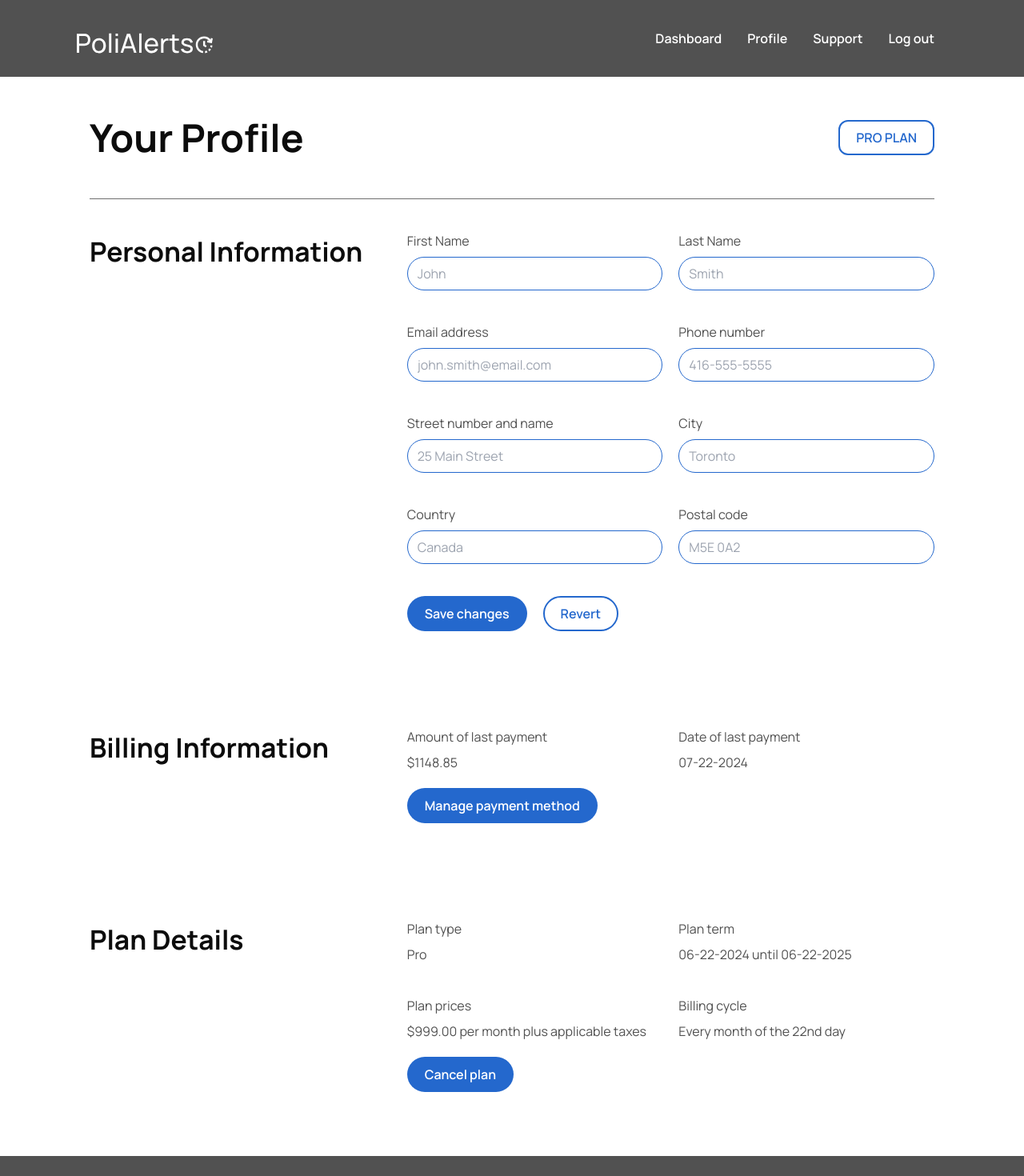
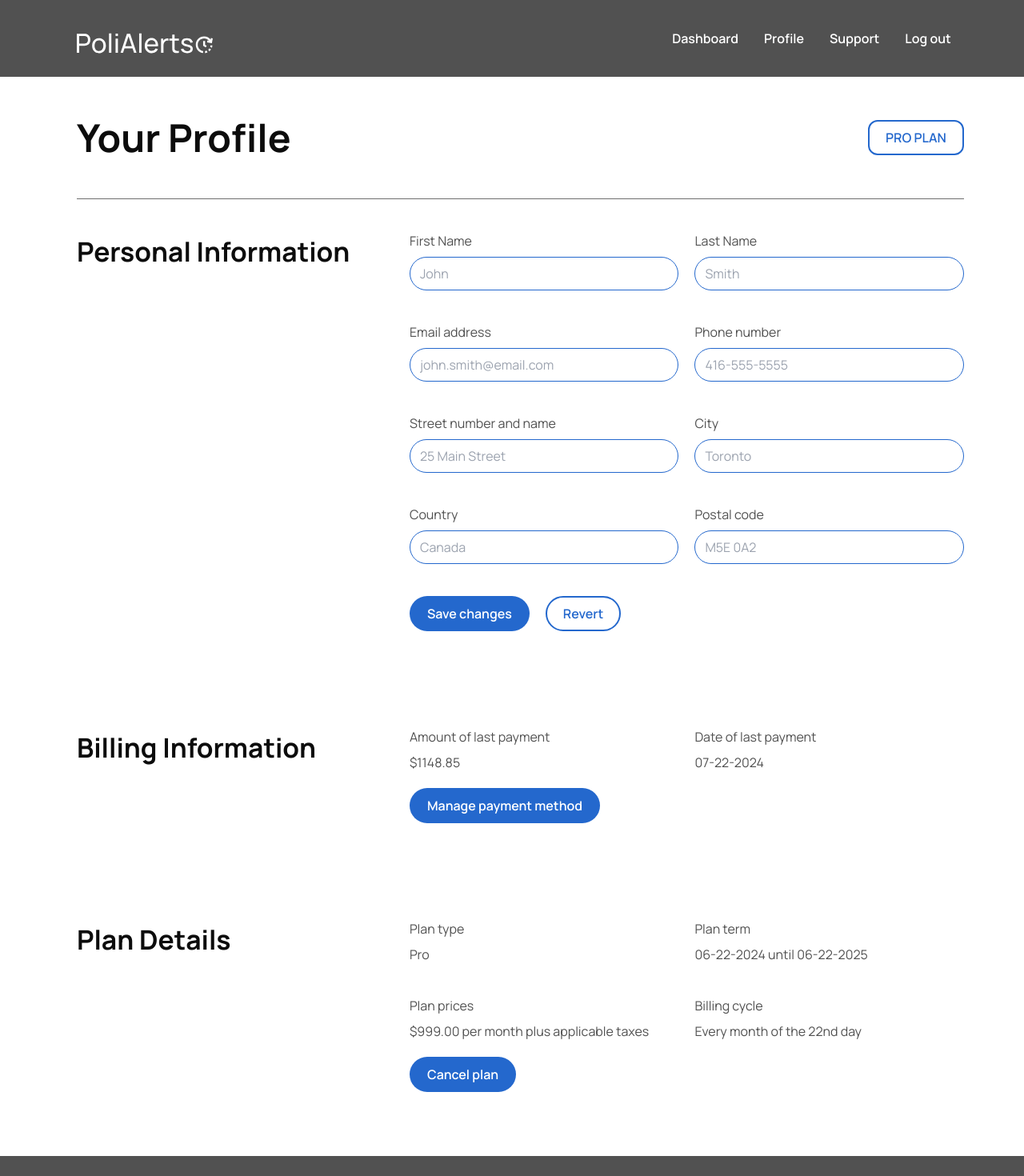
Before and after one commit to MurtazaAhmad/polialerts-app, a Next.js app: page /profile in a window 1280 px wide. Shown: the top 1470 px of the page at 80% size. Built offline with nearby package versions, Linux system fonts and the light colour scheme; no server answers.

Commit message:
Alignment set for all pages

```diff
--- a/src/app/dashboard/page.tsx
+++ b/src/app/dashboard/page.tsx
@@ -126,7 +126,7 @@ export default function Dashboard() {
       <Navbar />
 
       {/* Header */}
-      <div className="font-Manrope lg:mx-28  md:mx-14 mx-5 py-5 md:py-10 border-b  border-b-iota  md:gap-5 gap-5 flex-col md:flex-row flex md:justify-between md:items-center">
+      <div className="font-Manrope lg:pl-24 lg:pr-[4.70rem] md:px-10 px-5 py-5 md:py-10   md:gap-5 gap-5 flex-col md:flex-row flex md:justify-between md:items-center">
         <div>
           <h2 className="text-headingColor font-bold md:text-[3rem] text-[2.3rem] ">
             Your alerts{" "}
@@ -156,6 +156,10 @@ export default function Dashboard() {
         </div>
       </div>
 
+      <div className="lg:pl-24 lg:pr-[4.70rem] md:px-10 px-5">
+        <hr className="w-[100%] lg:border-iota" />
+      </div>
+
       {userDetails?.channels && userDetails.channels.length > 0 ? (
         userDetails.channels.map((channel) => (
           <CoverageArea
--- a/src/app/page.tsx
+++ b/src/app/page.tsx
@@ -126,7 +126,7 @@ export default function Dashboard() {
       <Navbar />
 
       {/* Header */}
-      <div className="font-Manrope lg:mx-28  md:mx-14 mx-5 py-5 md:py-10 border-b  border-b-iota  md:gap-5 gap-5 flex-col md:flex-row flex md:justify-between md:items-center">
+      <div className="font-Manrope lg:pl-24 lg:pr-[4.70rem] md:px-10 px-5 py-5 md:py-10 border-b  border-b-iota  md:gap-5 gap-5 flex-col md:flex-row flex md:justify-between md:items-center">
         <div>
           <h2 className="text-headingColor font-bold md:text-[3rem] text-[2.3rem] ">
             Your alerts{" "}
--- a/src/app/profile/page.tsx
+++ b/src/app/profile/page.tsx
@@ -1,26 +1,31 @@
-import Footer from '@/components/Footer/Footer'
-import Navbar from '@/components/Navbar/Navbar'
-import BillingInfo from '@/components/Profile/BillingInfo'
-import PersonalInfo from '@/components/Profile/PersonalInfo'
-import PlanDetails from '@/components/Profile/PlanDetails'
-import React from 'react'
+import Footer from "@/components/Footer/Footer";
+import Navbar from "@/components/Navbar/Navbar";
+import BillingInfo from "@/components/Profile/BillingInfo";
+import PersonalInfo from "@/components/Profile/PersonalInfo";
+import PlanDetails from "@/components/Profile/PlanDetails";
+import React from "react";
 
 export default function Profile() {
   return (
     <>
-    <Navbar/>
-            <div
-                className='font-Manrope lg:mx-28  md:mx-14 mx-5 py-5 md:py-10 border-b  border-b-iota  md:gap-5 gap-5 flex-col md:flex-row flex md:justify-between md:items-center'>
-                <h2 className='text-headingColor font-bold md:text-[3rem] text-[2.3rem] '>Your Profile</h2>
-                <button className='py-2 px-5 w-fit  h-fit uppercase border-blueColor  font-semibold  border-2 rounded-xl text-blueColor'>
-                    pro plan
-                </button>
-            </div>
-          <PersonalInfo/>
-          <BillingInfo/>
-          <PlanDetails/>
-      <Footer/>
-        </>
+      <Navbar />
+      <div className="font-Manrope lg:pl-24 lg:pr-[4.70rem] md:px-10 px-5 py-5 md:py-10  md:gap-5 gap-5 flex-col md:flex-row flex md:justify-between md:items-center">
+        <h2 className="text-headingColor font-bold md:text-[3rem] text-[2.3rem] ">
+          Your Profile
+        </h2>
+        <button className="py-2 px-5 w-fit  h-fit uppercase border-blueColor  font-semibold  border-2 rounded-xl text-blueColor">
+          pro plan
+        </button>
+      </div>
 
-  )
+      <div className="lg:pl-24 lg:pr-[4.70rem] md:px-10 px-5">
+        <hr className="w-[100%] lg:border-iota" />
+      </div>
+
+      <PersonalInfo />
+      <BillingInfo />
+      <PlanDetails />
+      <Footer />
+    </>
+  );
 }
--- a/src/app/support/page.tsx
+++ b/src/app/support/page.tsx
@@ -7,20 +7,24 @@ export default function Support() {
   return (
     <div>
       <Navbar />
-      <div className="font-Manrope lg:mx-28  md:mx-14 mx-5 py-5 md:py-10 border-b  border-b-iota  md:gap-5 gap-5 flex-col md:flex-row flex md:justify-between md:items-center">
+      <div className="font-Manrope lg:pl-24 lg:pr-[4.70rem] md:px-10 px-5 py-5 md:py-10   md:gap-5 gap-5 flex-col md:flex-row flex md:justify-between md:items-center">
         <h2 className="text-headingColor font-bold md:text-[3rem] text-[2.3rem] ">
           Support
         </h2>
       </div>
 
-      <div className="font-Manrope lg:mx-28  md:mx-14 mx-5 py-5 md:pt-10">
+      <div className="lg:pl-24 lg:pr-[4.70rem] md:px-10 px-5">
+        <hr className="w-[100%] lg:border-iota" />
+      </div>
+
+      <div className="font-Manrope lg:pl-24 lg:pr-[4.70rem] md:px-10 px-5 py-5 md:pt-10">
         <h3 className="text-headingColor font-bold md:text-[2.1rem] text-[1.6rem]">
           Frequently asked questions
         </h3>
         <FAQ />
       </div>
 
-      <section className="font-Manrope lg:mx-28 md:mx-14 mx-5 py-5 md:py-10  md:gap-5 gap-5 md:flex-row flex-col flex md:justify-between md:items-start">
+      <section className="font-Manrope lg:pl-24 lg:pr-[4.70rem] md:px-10 px-5 py-5 md:py-10  md:gap-5 gap-5 md:flex-row flex-col flex md:justify-between md:items-start">
         <h3 className="text-headingColor font-bold md:text-[2.1rem] text-[1.6rem] md:w-[40%]">
           Contact us
         </h3>
--- a/src/components/Dashboard/CoverageArea.tsx
+++ b/src/components/Dashboard/CoverageArea.tsx
@@ -76,7 +76,7 @@ export default function CoverageArea({
   ];
   return (
     <>
-      <section className="lg:mx-28 md:mx-14 mx-5 py-5 md:py-10 md:gap-5 gap-5 md:flex-row flex-col flex md:justify-between md:items-start">
+      <section className="lg:pl-24 lg:pr-[4.70rem] md:px-10 px-5 py-5 md:py-10 md:gap-5 gap-5 md:flex-row flex-col flex md:justify-between md:items-start">
         <div className="flex w-full md:flex-row flex-col gap-5">
           {/* left side */}
           <div className="md:w-[30%] w-full flex justify-between md:items-start items-center">
--- a/src/components/Footer/Footer.tsx
+++ b/src/components/Footer/Footer.tsx
@@ -3,7 +3,7 @@ import Logo from "@/components/Icons/Logo";
 
 export default function Footer() {
   return (
-    <div className="bg-bodyColor font-Manrope py-5 text-white px-6 md:px-10 lg:px-24 mt-5">
+    <div className="bg-bodyColor font-Manrope py-5 text-white lg:pl-24 lg:pr-[4.70rem] md:px-10 px-5  mt-5">
       <footer className="grid xl:grid-cols-4 md:grid-cols-2 grid-cols-1 gap-5 justify-center items-start py-5">
         <div className="flex flex-col gap-4">
          <Logo/>
--- a/src/components/Navbar/Navbar.tsx
+++ b/src/components/Navbar/Navbar.tsx
@@ -29,7 +29,7 @@ export default function Navbar() {
       <header className="font-Manrope">
         <nav
           className="
-            lg:px-24  md:px-10 px-5 py-5
+            lg:pl-24 lg:pr-[4.70rem] md:px-10 px-5 py-5
             flex flex-wrap
             items-center
             justify-between
--- a/src/components/Profile/BillingInfo.tsx
+++ b/src/components/Profile/BillingInfo.tsx
@@ -1,7 +1,7 @@
 import React from "react";
 export default function BillingInfo() {
   return (
-    <section className="font-Manrope lg:mx-28 md:mx-14 mx-5 py-5 md:py-10  md:gap-5 gap-5 md:flex-row flex-col flex md:justify-between md:items-start">
+    <section className="font-Manrope lg:pl-24 lg:pr-[4.70rem] md:px-10 px-5  py-5 md:py-10  md:gap-5 gap-5 md:flex-row flex-col flex md:justify-between md:items-start">
       <h3 className="text-headingColor font-bold md:text-[2.1rem] text-[1.6rem] md:w-[40%]">
         Billing Information
       </h3>
--- a/src/components/Profile/PersonalInfo.tsx
+++ b/src/components/Profile/PersonalInfo.tsx
@@ -15,7 +15,7 @@ export default function PersonalInfo() {
   };
   return (
     <>
-      <section className="font-Manrope lg:mx-28  md:mx-14 mx-5 py-5 md:py-10  md:gap-5 gap-5 md:flex-row flex-col flex md:justify-between md:items-start">
+      <section className="font-Manrope lg:pl-24 lg:pr-[4.70rem] md:px-10 px-5  py-5 md:py-10  md:gap-5 gap-5 md:flex-row flex-col flex md:justify-between md:items-start">
         <h3 className="text-headingColor font-bold md:text-[2.1rem] text-[1.6rem] md:w-[40%]">
           Personal Information
         </h3>
--- a/src/components/Profile/PlanDetails.tsx
+++ b/src/components/Profile/PlanDetails.tsx
@@ -4,7 +4,7 @@ import CancelPlanModal from "@/components/Profile/CancelPlanModal";
 export default function PlanDetails() {
   return (
     <div>
-      <section className="font-Manrope lg:mx-28 md:mx-14 mx-5 py-5 md:py-10  md:gap-5 gap-5 md:flex-row flex-col flex md:justify-between md:items-start">
+      <section className="font-Manrope lg:pl-24 lg:pr-[4.70rem] md:px-10 px-5 py-5 md:py-10  md:gap-5 gap-5 md:flex-row flex-col flex md:justify-between md:items-start">
         <h3 className="text-headingColor font-bold md:text-[2.1rem] text-[1.6rem] md:w-[40%]">
           Plan Details
         </h3>
```
